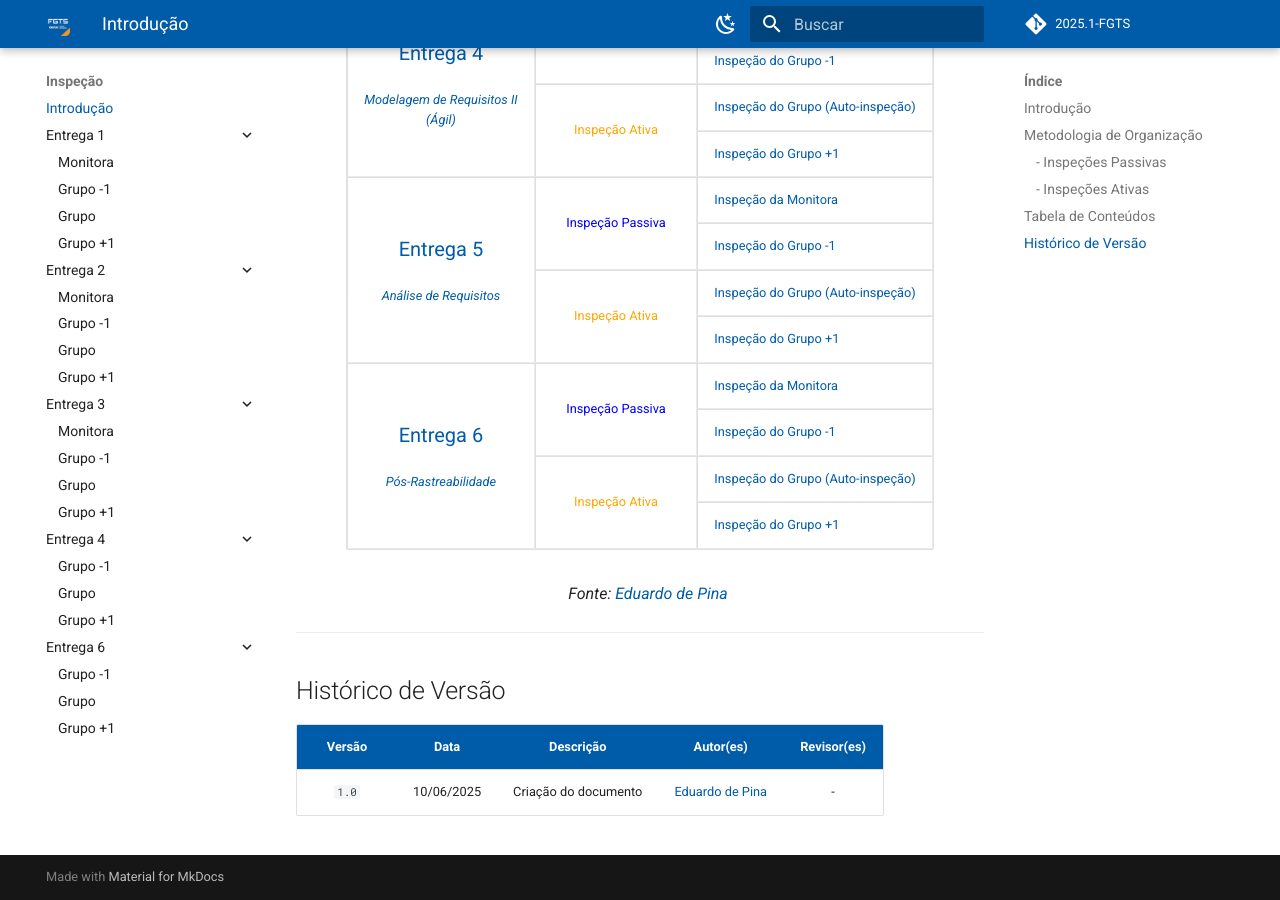
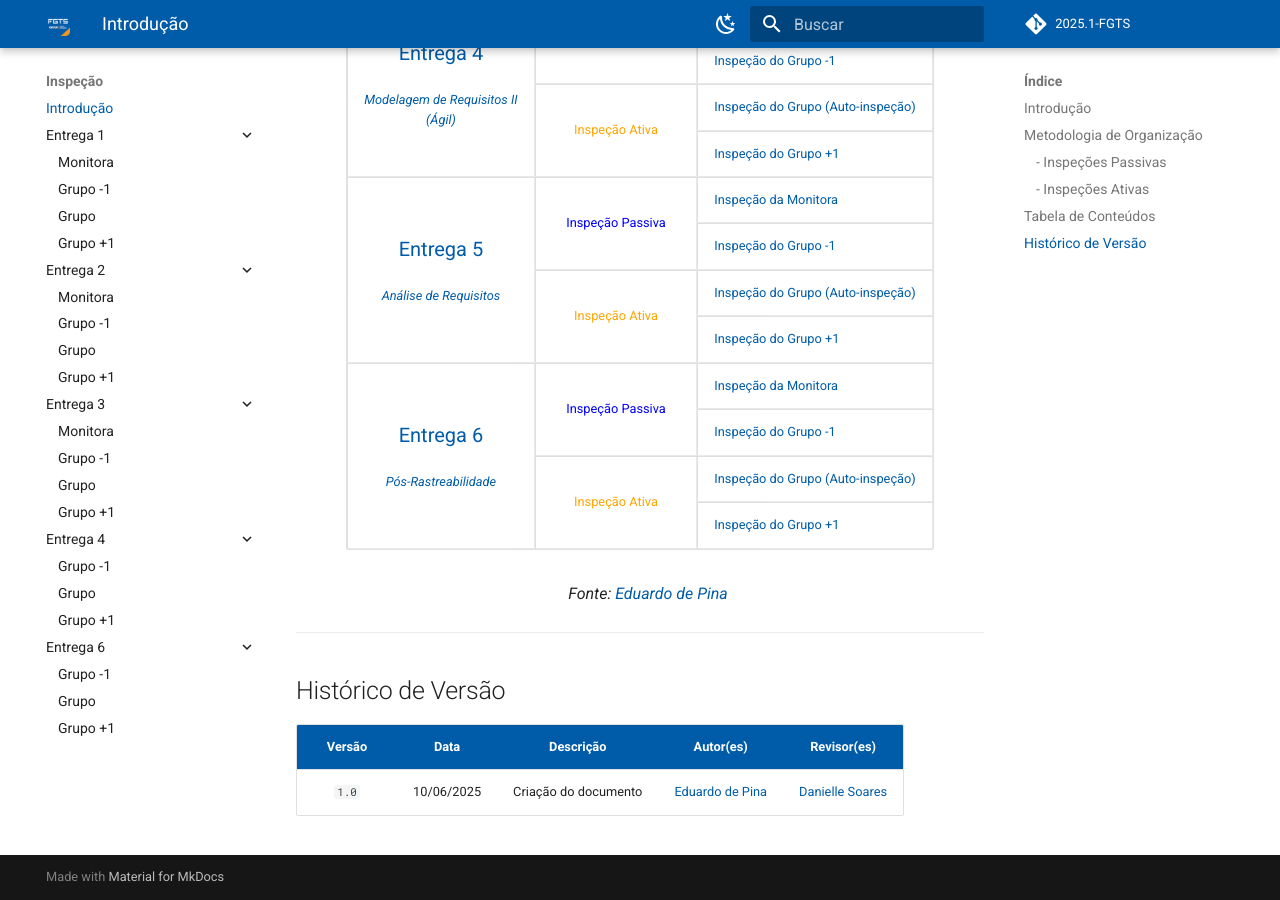
Before and after one commit to eduardodpms/REQ-FGTS, an MkDocs documentation site: the page built from docs/Inspecao/Introducao.md, in a window 1280 px wide and 900 px high, scrolled down 1992 px. Built offline with MkDocs 1.6.1 and Material for MkDocs 9.7.7, drawn with Linux system fonts in a browser that asks for light colours; comment, search, counter and statistics services are not loaded.

```diff
--- a/docs/Inspecao/Introducao.md
+++ b/docs/Inspecao/Introducao.md
@@ -252,4 +252,4 @@ Aqui, apresenta-se uma tabela para navegação rápida entre os conteúdos da se
 
 | Versão | Data | Descrição | Autor(es) | Revisor(es) |
 | :-: | :-: | :-: | :-: | :-: |
-| `1.0` | 10/06/2025 | Criação do documento | [Eduardo de Pina](https://github.com/eduardodpms) | - |
+| `1.0` | 10/06/2025 | Criação do documento | [Eduardo de Pina](https://github.com/eduardodpms) | [Danielle Soares](https://github.com/danielle-soaress) |
```
